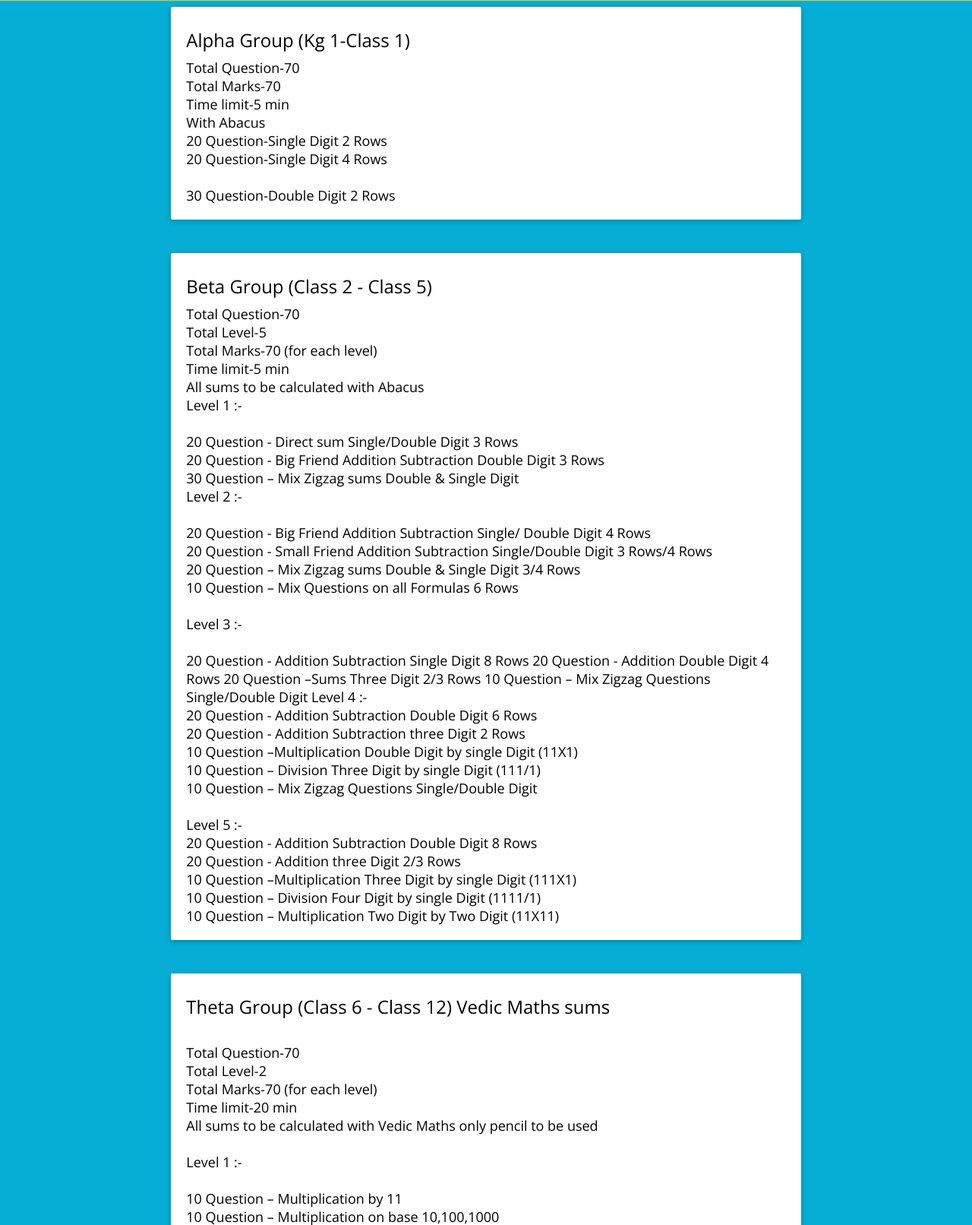
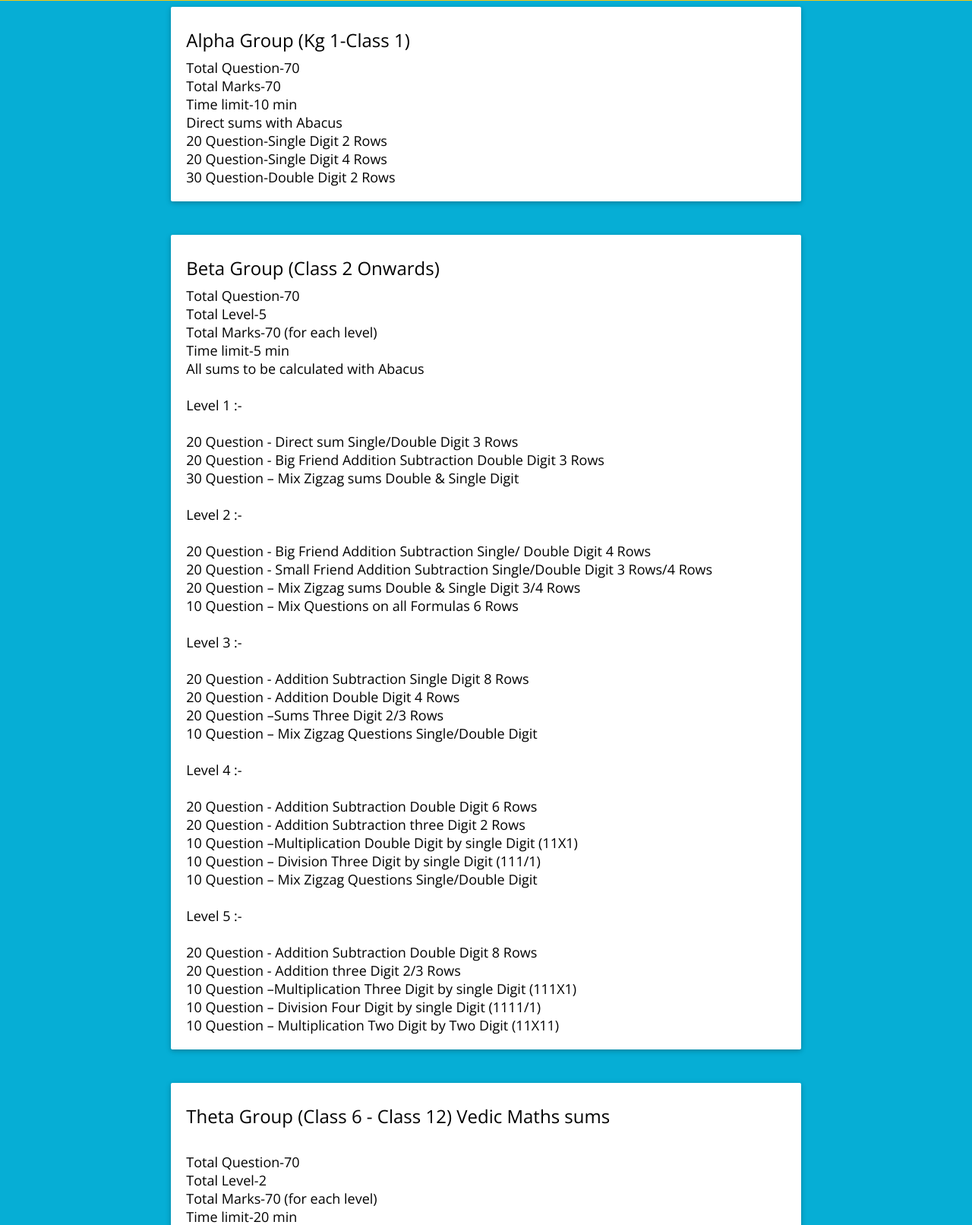
Before and after one commit to aditya999123/navmo, a Django app: page /syllabus/ in a window 1280 px wide. Shown: the part 463-2075 px from the top of the page at 76% size. Run offline with Django 3.2, Linux system fonts and the light colour scheme; some libraries are stand-ins or nearby versions; some web fonts are replaced.

Commit message:
Indentation faqs

```diff
--- a/navmo/templates/syllabus/syllabus.html
+++ b/navmo/templates/syllabus/syllabus.html
@@ -25,11 +25,10 @@
 
 Total Question-70<br>
 Total Marks-70<br>
-Time limit-5 min<br>
-With Abacus<br>
+Time limit-10 min<br>
+Direct sums with Abacus<br>
 20 Question-Single Digit 2 Rows<br>
 20 Question-Single Digit 4 Rows<br>
-<br>
 30 Question-Double Digit 2 Rows
 <br>
               </p>
@@ -43,14 +42,14 @@ With Abacus<br>
         <div class="col s12 m8">
           <div class="card white darken-1" background-color="#FFD700">
             <div class="card-content black-text">
-              <span class="card-title">Beta Group (Class 2 - Class 5)</span>
+              <span class="card-title">Beta Group (Class 2 Onwards)</span>
               <p>
            Total Question-70 <br>
 Total Level-5<br>
 Total Marks-70 (for each level)<br>
 Time limit-5 min<br>
 All sums to be calculated with Abacus<br>
-Level 1 :-<br>
+<br>Level 1 :-<br>
 <br>
 20 Question - Direct sum Single/Double Digit 3 Rows<br>
 20 Question - Big Friend Addition Subtraction Double Digit 3 Rows<br>
@@ -58,7 +57,7 @@ Level 1 :-<br>
 
 
 
-
+<br>
 
 Level 2 :-
 <br><br>20 Question - Big Friend Addition Subtraction Single/ Double Digit 4 Rows
@@ -69,11 +68,12 @@ Level 2 :-
 <br><br>
 Level 3 :-
 <br><br>20 Question - Addition Subtraction Single Digit 8 Rows
-20 Question - Addition Double Digit 4 Rows
-20 Question –Sums Three Digit 2/3 Rows
-10 Question – Mix Zigzag Questions Single/Double Digit
-
+<br>20 Question - Addition Double Digit 4 Rows
+<br>20 Question –Sums Three Digit 2/3 Rows
+<br>10 Question – Mix Zigzag Questions Single/Double Digit
+<br><br>
 Level 4 :-
+<br>
 <br>20 Question - Addition Subtraction Double Digit 6 Rows
 <br>20 Question - Addition Subtraction three Digit 2 Rows
 <br>10 Question –Multiplication Double Digit by single Digit (11X1)
@@ -82,7 +82,7 @@ Level 4 :-
 
 <br><br>
 Level 5 :-
-<br>20 Question - Addition Subtraction Double Digit 8 Rows
+<br><br>20 Question - Addition Subtraction Double Digit 8 Rows
 <br>20 Question - Addition three Digit 2/3 Rows
 <br>10 Question –Multiplication Three Digit by single Digit (111X1)
 <br>10 Question – Division Four Digit by single Digit (1111/1)
```
